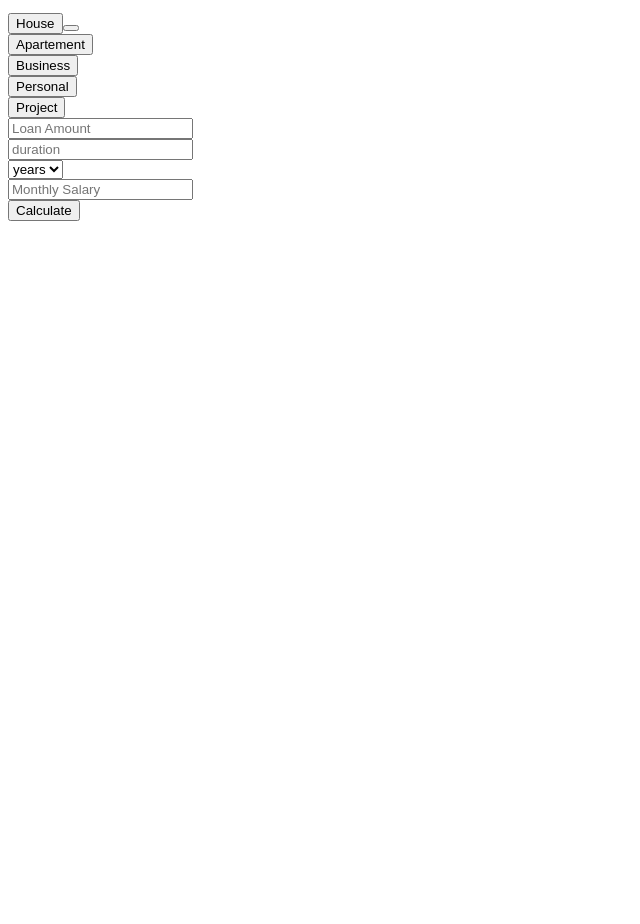
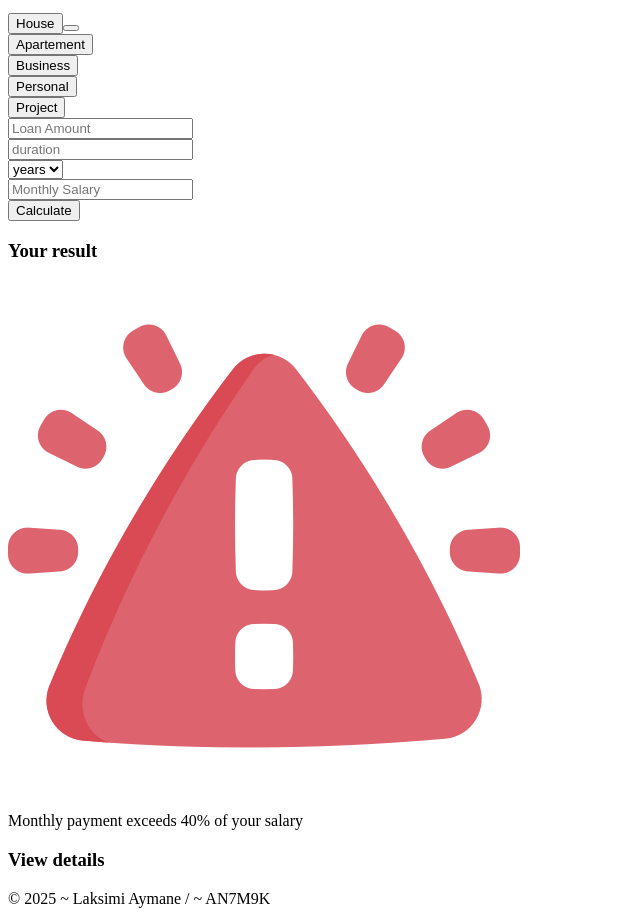
Before and after one commit to DIRECT0R-ctrl/Loan-simulator, a plain HTML site: page index.html in a window 1280 px wide. Shown: the part 88-1012 px from the top of the page, without its empty margins (0-640 px from the left). Before the commit the page ends 800 px from the top, so only its background shows below. Drawn offline with Linux system fonts and the light colour scheme.

Commit message:
landing page form

```diff
--- a/index.html
+++ b/index.html
@@ -64,7 +64,30 @@
     </section>
 
   <section class="main-card">
+    <div class="results">
+      <h3>Your result</h3>
+    </div>
 
+    <div>
+      <div class="monthly-payment"></div>
+
+      <div class="Total Interest"></div>
+
+      <div class="Total to pay"></div>
+    </div>
+
+    <div>
+      <img src="images/warning.png" class="warning">
+      <p>Monthly payment exceeds 40% of your salary</p>
+    </div>
+
+    <div class="footer-card">
+      <h3>View details<h3>
+    </div>
   </section>
+
+  <footer class="main0footer">
+    <p>&copy; <script>document.write(new Date().getFullYear());</script> ~ Laksimi Aymane / ~ AN7M9K</p>
+  </footer>
 </body>
 </html>
```
